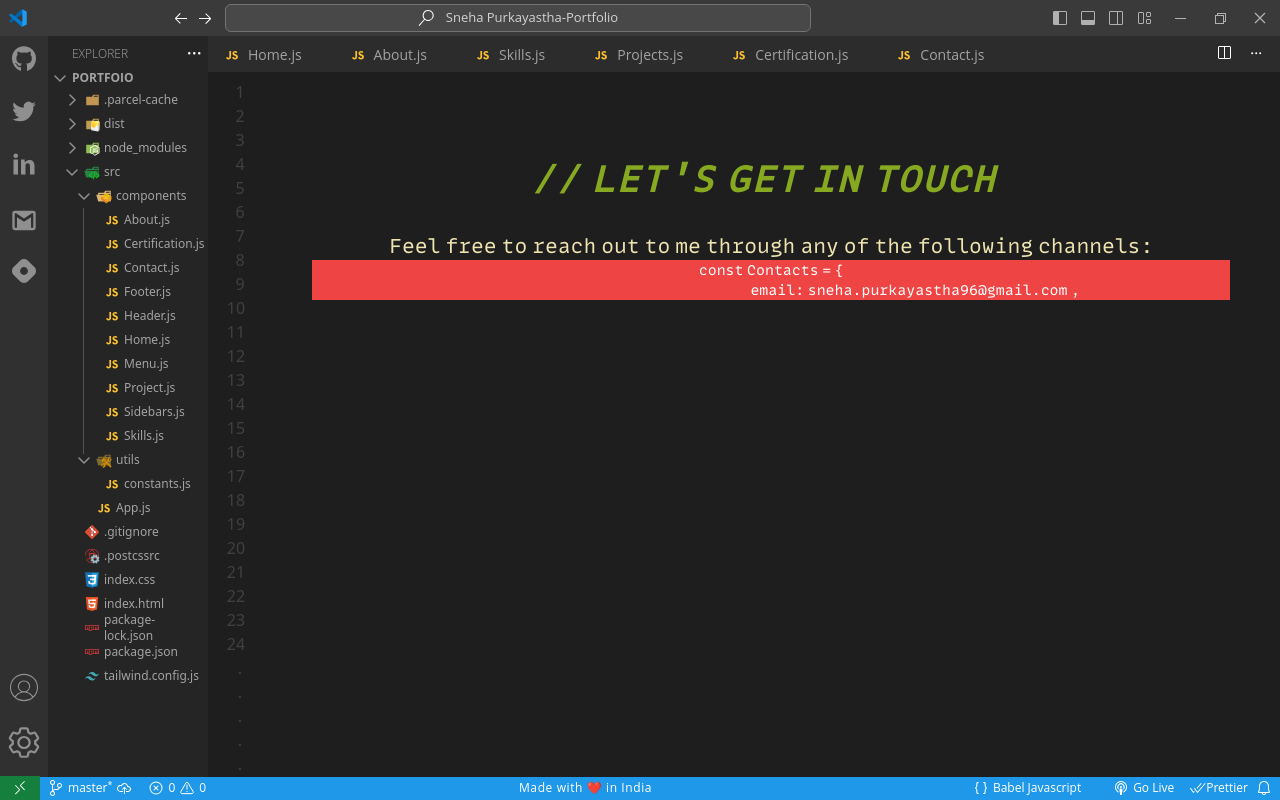
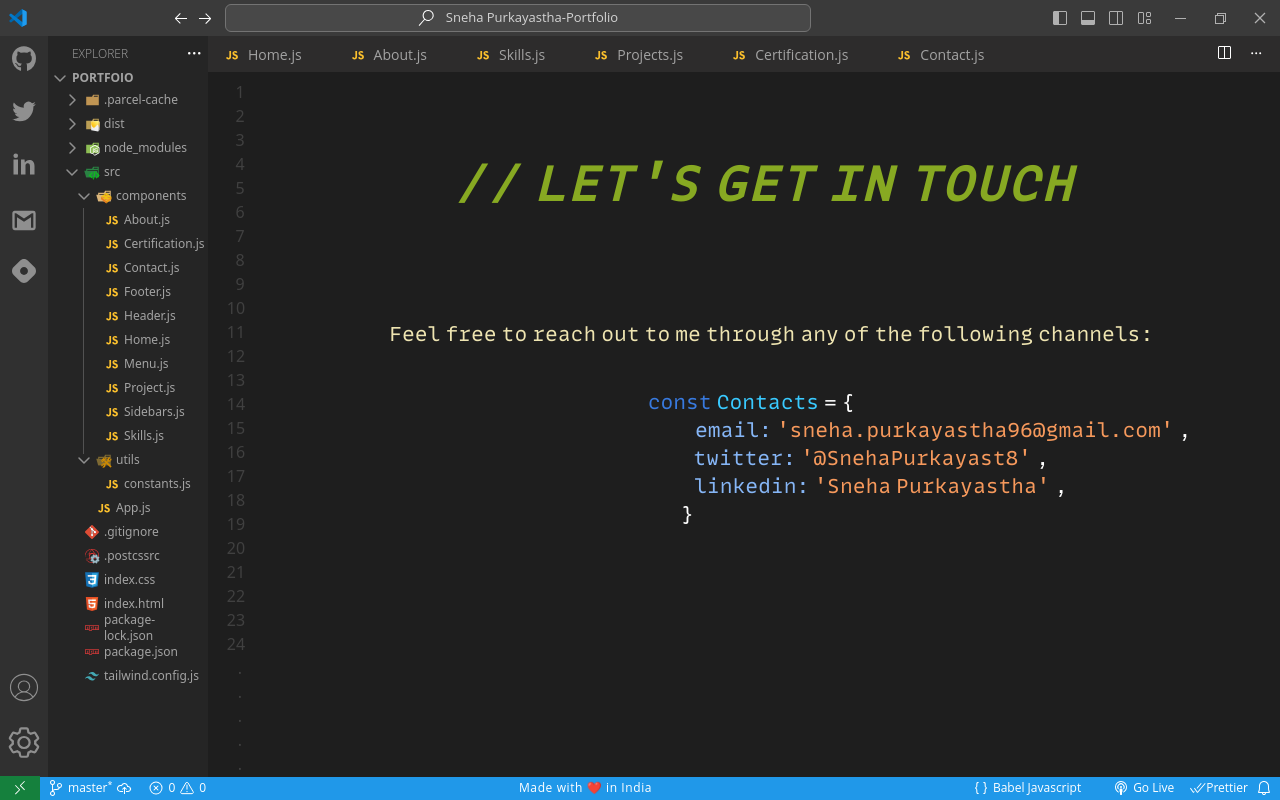
Before and after one commit to snehap02/MyDev-Portfolio, a React (Vite) app: page /contact in a window 1280 px wide. Shown: the top 800 px of the page. Built offline with nearby package versions, Linux system fonts and the light colour scheme.

Commit message:
completed contact section

```diff
--- a/src/components/Contact.js
+++ b/src/components/Contact.js
@@ -1,7 +1,9 @@
 import React from "react";
 
 const Contact = () => {
-  const arr = ["jhdlkjshd"];
+  const arr = {
+    sdhcjlkc: "dsdcsdc",
+  };
   console.log(arr);
   return (
     <div className="contact pt-20 ml-10 px-3 sm:px-4 lg:ml-52 bg-[#1e1e1e] min-h-[100vh] min-w-[100vw] overflow-x-hidden flex">
@@ -36,11 +38,11 @@ const Contact = () => {
         <h2>.</h2>
         <h2>.</h2>
       </div>
-      <div className="contact flex flex-col w-[80%]">
-        <div className="heading uppercase text-xl 500:text-3xl lg:text-4xl mt-20 md:tracking-wider flex flex-col md:flex-row md:gap-2 text-center md:justify-center text-commentGreen -ml-4 font-semibold italic">
+      <div className="contact flex flex-col w-[80%] xl:gap-20">
+        <div className="heading uppercase text-xl 500:text-3xl lg:text-4xl xl:text-5xl mt-20 md:tracking-wider flex flex-col md:flex-row md:gap-2 text-center md:justify-center text-commentGreen -ml-4 font-semibold italic">
           <h1>// Let's Get In Touch</h1>
         </div>
-        <div className="details-mob flex flex-col mt-20 lg:hidden">
+        <div className="details-mob flex flex-col mt-20 1132:hidden">
           <h1 className="text-compYellow text-center -mt-6 -ml-2 sm:text-lg md:text-xl md:-ml-0 px-10">
             Feel free to reach out to me through any of the following channels:
           </h1>
@@ -52,7 +54,11 @@ const Contact = () => {
 
             <span className="text-textOrange">
               <br className="sm:hidden" />'
-              <a href="" className="cursor-pointer">
+              <a
+                href="mailto: sneha.purkayastha96@gmail.com"
+                className="cursor-pointer hover:underline-offset-2 hover:underline"
+                target="blank"
+              >
                 Gmail
               </a>
               '
@@ -62,7 +68,11 @@ const Contact = () => {
             <span className="text-textOrange">'</span>
 
             <span className="text-textOrange">
-              <a href="" className="cursor-pointer">
+              <a
+                href="https://twitter.com/SnehaPurkayast8"
+                target="blank"
+                className="cursor-pointer hover:underline-offset-2 hover:underline"
+              >
                 Twitter
               </a>
               '
@@ -71,7 +81,11 @@ const Contact = () => {
             <br className="sm:hidden" />
             <span className="text-textOrange">'</span>
             <span className="text-textOrange">
-              <a href="" className="cursor-pointer">
+              <a
+                href="https://www.linkedin.com/in/sneha-purkayastha-3b3aa1160/"
+                target="blank"
+                className="cursor-pointer hover:underline-offset-2 hover:underline"
+              >
                 LinkedIn
               </a>
               '
@@ -80,24 +94,56 @@ const Contact = () => {
             <span>]</span>
           </div>
         </div>
-        <div className="details-web px-3 hidden lg:flex lg:flex-col lg:px-10">
+        <div className="details-web px-3 hidden 1132:flex 1077:flex-col lg:px-10">
           <h1 className="text-compYellow text-center mt-5 -ml-2 sm:text-lg md:text-xl md:-ml-0 md:mt-8">
             Feel free to reach out to me through any of the following channels:
           </h1>
-          <div className="socials text-center text-white bg-red-500 text-xs 375:text-sm">
-            <span>const</span>
-            <span> Contacts</span>
+          <div className="socials text-center text-white 1132:text-xl mt-10 -ml-10">
+            <span className="text-textBlue">const</span>
+            <span className="text-[#39caff]"> Contacts</span>
             <span> =</span>
             <span> {"{"}</span>
             <br />
-            <span className="lg:ml-72">email:</span>
+            <span className="ml-96 text-textSky">email:</span>
             <span>
               {" "}
-              <a href="" className="cursor-pointer">
-                sneha.purkayastha96@gmail.com
+              <a
+                href="mailto: sneha.purkayastha96@gmail.com"
+                target="blank"
+                className="cursor-pointer text-textOrange hover:underline-offset-2 hover:underline"
+              >
+                {"'"}sneha.purkayastha96@gmail.com{"'"}
               </a>{" "}
               ,
             </span>
+            <br />
+            <span className="ml-[15rem] text-textSky">twitter:</span>
+            <span>
+              {" "}
+              <a
+                href="https://twitter.com/SnehaPurkayast8"
+                target="blank"
+                className="cursor-pointer text-textOrange hover:underline-offset-2 hover:underline"
+              >
+                {"'"}@SnehaPurkayast8{"'"}
+              </a>{" "}
+              ,
+            </span>
+            <br />
+            <span className="ml-[16.2rem] text-textSky">linkedin:</span>
+            <span>
+              {" "}
+              <a
+                href="https://www.linkedin.com/in/sneha-purkayastha-3b3aa1160/"
+                target="blank"
+                className="cursor-pointer text-textOrange hover:underline-offset-2 hover:underline"
+              >
+                {"'"}Sneha Purkayastha{"'"}
+              </a>{" "}
+              ,
+            </span>
+            <br />
+            <span className="-ml-32"> {"}"}</span>
           </div>
         </div>
       </div>
--- a/tailwind.config.js
+++ b/tailwind.config.js
@@ -12,6 +12,8 @@ module.exports = {
         '375': '375px',
         '500': '500px',
         '450': '450px',
+        '1077': '1077px',
+        '1132': '1132px',
         '1496': '1496px',
         '1337': '1337px',
       },
```
